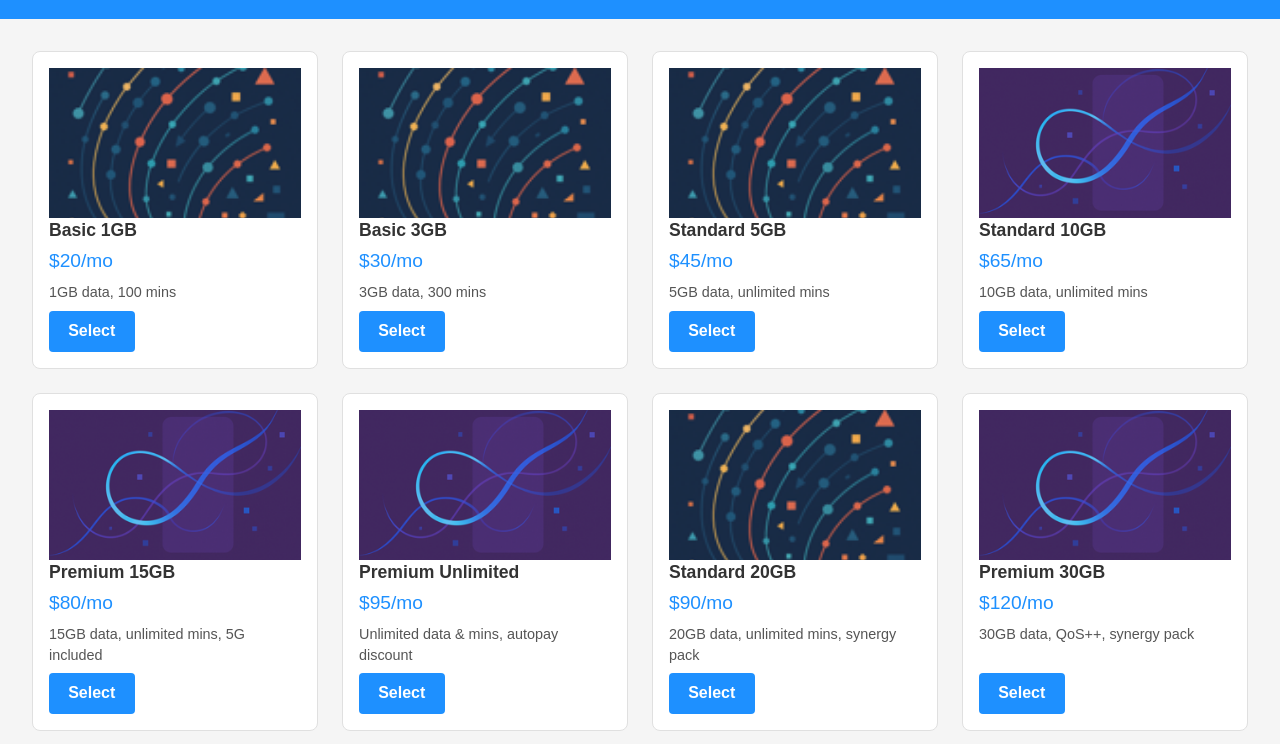
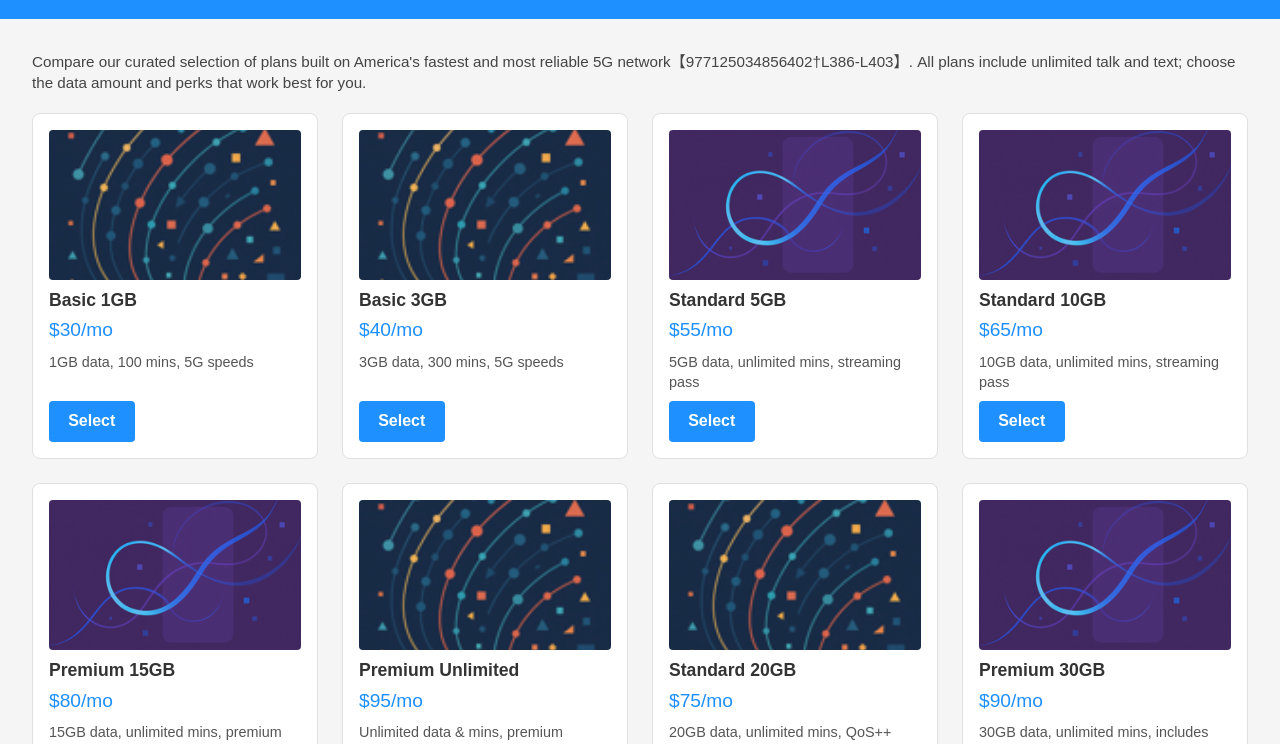
Before and after one commit to cjohns0334/telecom-funnel, a plain HTML site: page compare.html in a window 1280 px wide. Shown: the part 56-800 px from the top of the page. Drawn offline with Linux system fonts and the light colour scheme.

Commit message:
Enhance visuals and add telecom marketing copy
Updates index, category, compare, cart, payment pages, and styles.css to include marketing copy inspired by telecom brand messaging, unify image sizes via plan-img class, update plan prices/features, and ensure payment page accessible via link.

```diff
--- a/compare.html
+++ b/compare.html
@@ -19,70 +19,74 @@
     <h1>Choose Your Plan</h1>
   </header>
   <main>
+    <!-- Brief copy to contextualize the comparison, drawing on carriers’ claims about network performance and flexibility. -->
+    <p class="ad-copy">Compare our curated selection of plans built on America's fastest and most reliable 5G network【977125034856402†L386-L403】. All plans include unlimited talk and text; choose the data amount and perks that work best for you.</p>
     <div class="plan-grid">
       <!-- Plan cards; clicking "Select" stores plan and redirects -->
       <div class="plan-card">
-        <img src="network_small.png" alt="Basic 1GB Plan" class="plan-img">
+        <img src="network_small.png" alt="Basic 1GB image" class="plan-img">
         <h3>Basic 1GB</h3>
-        <div class="price">$20/mo</div>
-        <div class="features">1GB data, 100 mins</div>
-        <a href="#" class="button" onclick="selectPlan('Basic 1GB', 20)">Select</a>
+        <div class="price">$30/mo</div>
+        <div class="features">1GB data, 100 mins, 5G speeds</div>
+        <a href="#" class="button" onclick="selectPlan('Basic 1GB', 30)">Select</a>
       </div>
       <div class="plan-card">
-        <img src="network_small.png" alt="Basic 3GB Plan" class="plan-img">
+        <img src="network_small.png" alt="Basic 3GB image" class="plan-img">
         <h3>Basic 3GB</h3>
-        <div class="price">$30/mo</div>
-        <div class="features">3GB data, 300 mins</div>
+        <div class="price">$40/mo</div>
+        <div class="features">3GB data, 300 mins, 5G speeds</div>
         <a href="#" class="button" onclick="selectPlan('Basic 3GB', 40)">Select</a>
       </div>
       <div class="plan-card">
-        <img src="network_small.png" alt="Standard 5GB Plan" class="plan-img">
+        <img src="swirl_small.png" alt="Standard 5GB image" class="plan-img">
         <h3>Standard 5GB</h3>
-        <div class="price">$45/mo</div>
-        <div class="features">5GB data, unlimited mins</div>
-        <a href="#" class="button" onclick="selectPlan('Standard 5GB', 45)">Select</a>
+        <div class="price">$55/mo</div>
+        <div class="features">5GB data, unlimited mins, streaming pass</div>
+        <a href="#" class="button" onclick="selectPlan('Standard 5GB', 55)">Select</a>
       </div>
       <div class="plan-card">
-        <img src="swirl_small.png" alt="Standard 10GB Plan" class="plan-img">
+        <img src="swirl_small.png" alt="Standard 10GB image" class="plan-img">
         <h3>Standard 10GB</h3>
         <div class="price">$65/mo</div>
-        <div class="features">10GB data, unlimited mins</div>
+        <div class="features">10GB data, unlimited mins, streaming pass</div>
         <a href="#" class="button" onclick="selectPlan('Standard 10GB', 65)">Select</a>
       </div>
       <div class="plan-card">
-        <img src="swirl_small.png" alt="Premium 15GB Plan" class="plan-img">
+        <img src="swirl_small.png" alt="Premium 15GB image" class="plan-img">
         <h3>Premium 15GB</h3>
         <div class="price">$80/mo</div>
-        <div class="features">15GB data, unlimited mins, 5G included</div>
+        <div class="features">15GB data, unlimited mins, premium streaming + roaming</div>
         <a href="#" class="button" onclick="selectPlan('Premium 15GB', 80)">Select</a>
       </div>
       <div class="plan-card">
-        <img src="swirl_small.png" alt="Premium Unlimited Plan" class="plan-img">
+        <img src="network_small.png" alt="Premium Unlimited image" class="plan-img">
         <h3>Premium Unlimited</h3>
         <div class="price">$95/mo</div>
-        <div class="features">Unlimited data & mins, autopay discount</div>
+        <div class="features">Unlimited data &amp; mins, premium streaming + global roaming</div>
         <a href="#" class="button" onclick="selectPlan('Premium Unlimited', 95)">Select</a>
       </div>
+
+      <!-- Additional plans to introduce choice overload and ambiguous features -->
       <div class="plan-card">
-        <img src="network_small.png" alt="Standard 20GB Plan" class="plan-img">
+        <img src="network_small.png" alt="Standard 20GB image" class="plan-img">
         <h3>Standard 20GB</h3>
-        <div class="price">$90/mo</div>
-        <div class="features">20GB data, unlimited mins, synergy pack</div>
-        <a href="#" class="button" onclick="selectPlan('Standard 20GB', 90)">Select</a>
+        <div class="price">$75/mo</div>
+        <div class="features">20GB data, unlimited mins, QoS++</div>
+        <a href="#" class="button" onclick="selectPlan('Standard 20GB', 75)">Select</a>
       </div>
       <div class="plan-card">
-        <img src="swirl_small.png" alt="Premium 30GB Plan" class="plan-img">
+        <img src="swirl_small.png" alt="Premium 30GB image" class="plan-img">
         <h3>Premium 30GB</h3>
-        <div class="price">$120/mo</div>
-        <div class="features">30GB data, QoS++, synergy pack</div>
-        <a href="#" class="button" onclick="selectPlan('Premium 30GB', 120)">Select</a>
+        <div class="price">$90/mo</div>
+        <div class="features">30GB data, unlimited mins, includes synergy pack</div>
+        <a href="#" class="button" onclick="selectPlan('Premium 30GB', 90)">Select</a>
       </div>
       <div class="plan-card">
-        <img src="swirl_small.png" alt="Ultra Unlimited++ Plan" class="plan-img">
+        <img src="network_small.png" alt="Ultra Unlimited++ image" class="plan-img">
         <h3>Ultra Unlimited++</h3>
-        <div class="price">$200/mo</div>
-        <div class="features">Unlimited++ data, 100GB high-speed then throttle, 8K streaming, B.O.M.*</div>
-        <a href="#" class="button" onclick="selectPlan('Ultra Unlimited++', 200)">Select</a>
+        <div class="price">$110/mo</div>
+        <div class="features">Unlimited data & mins, plus B.O.M.*</div>
+        <a href="#" class="button" onclick="selectPlan('Ultra Unlimited++', 110)">Select</a>
       </div>
     </div>
   </main>
--- a/styles.css
+++ b/styles.css
@@ -94,6 +94,22 @@ main {
   margin-top: auto;
 }
 
+/* Images inside plan cards */
+.plan-card img.plan-img {
+  width: 100%;
+  height: 150px;
+  object-fit: cover;
+  border-radius: 4px;
+  margin-bottom: 0.5rem;
+}
+
+/* Styles for advertisement copy paragraphs used throughout the site */
+.ad-copy {
+  font-size: 0.95rem;
+  margin-bottom: 1.2rem;
+  color: #444;
+}
+
 .summary {
   background-color: #fff;
   border: 1px solid #e0e0e0;
@@ -125,8 +141,3 @@ main {
   font-weight: bold;
   margin-top: 1rem;
 }
-.plan-img {
-  width: 100%;
-  height: 150px;
-  object-fit: cover;
-}
```
Also changed, not shown: cart.html (+2 -0 lines), category.html (+10 -8 lines), index.html (+4 -1 lines), payment.html (+2 -0 lines). Lines whose indentation alone changed are shown as unchanged.
